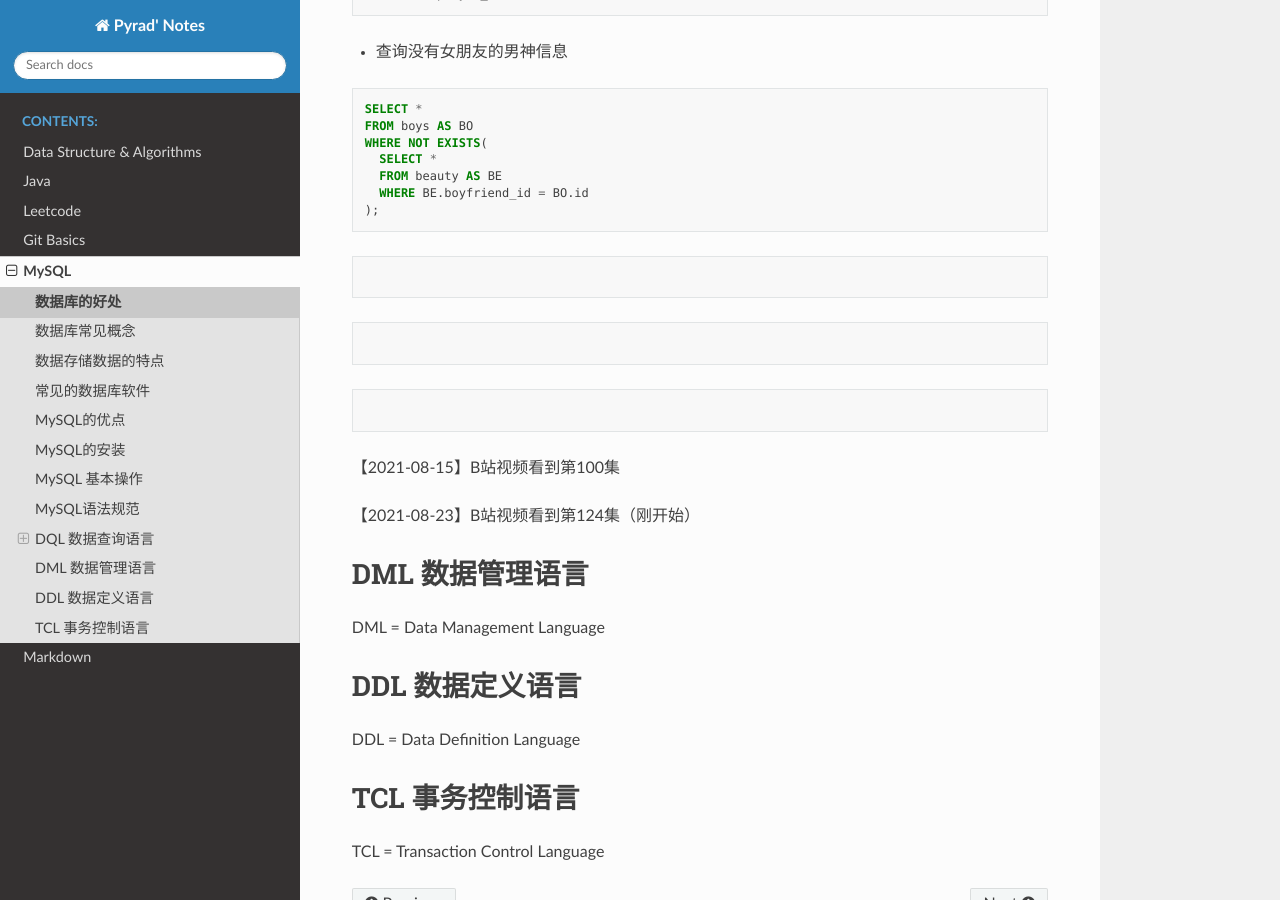
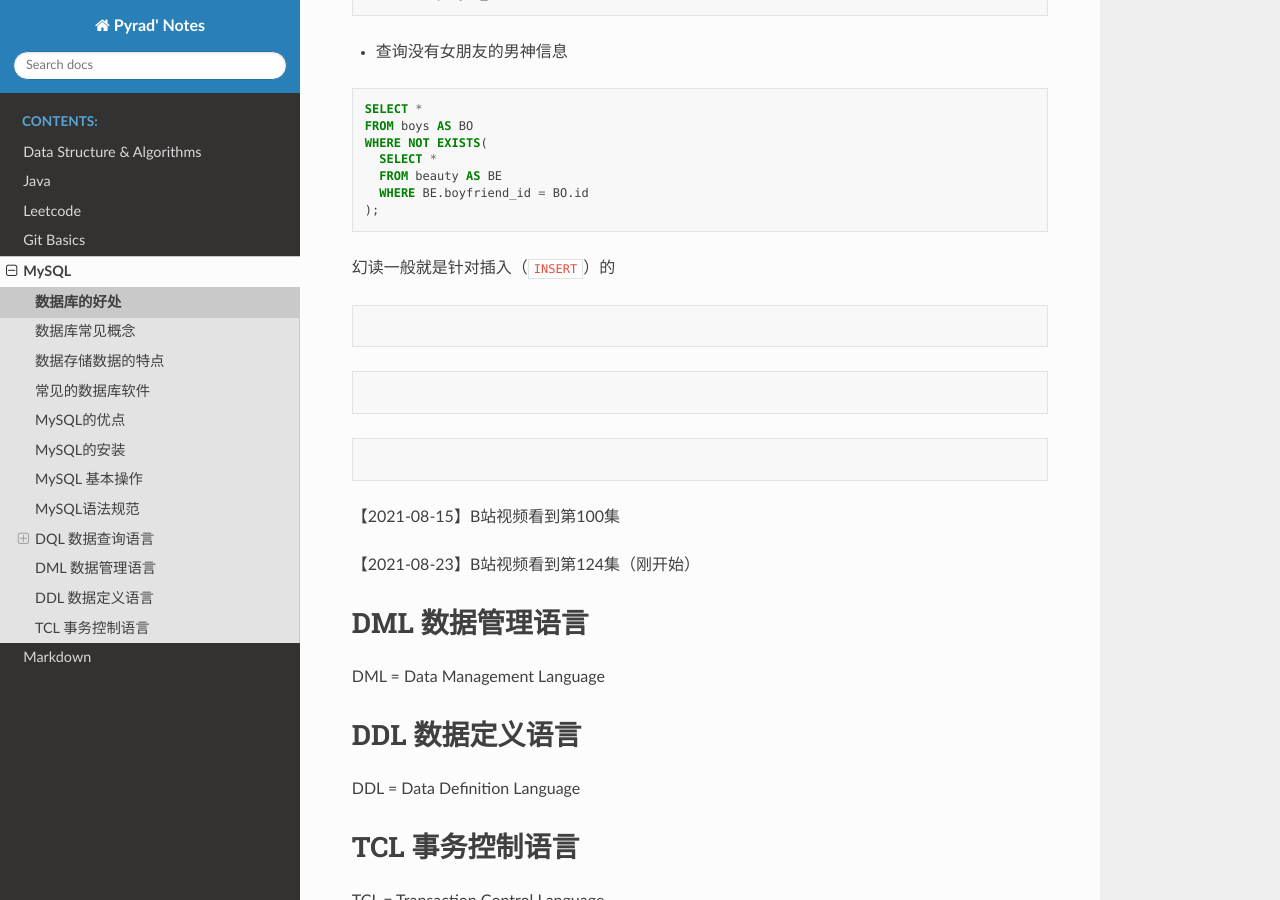
Before and after one commit to Pyrad/pyradnotes, a Sphinx documentation site: the page built from source/MySQL/mysql.md, in a window 1280 px wide and 900 px high, scrolled down 35883 px. Built offline with Sphinx 7.4.7 and the Read the Docs theme 2.0.0, drawn with Linux system fonts in a browser that asks for light colours.

Commit message:
A piece of note

````diff
--- a/source/MySQL/mysql.md
+++ b/source/MySQL/mysql.md
@@ -1959,7 +1959,7 @@ WHERE NOT EXISTS(
 
 
 
-
+幻读一般就是针对插入（```INSERT```）的
 
 
 
````
